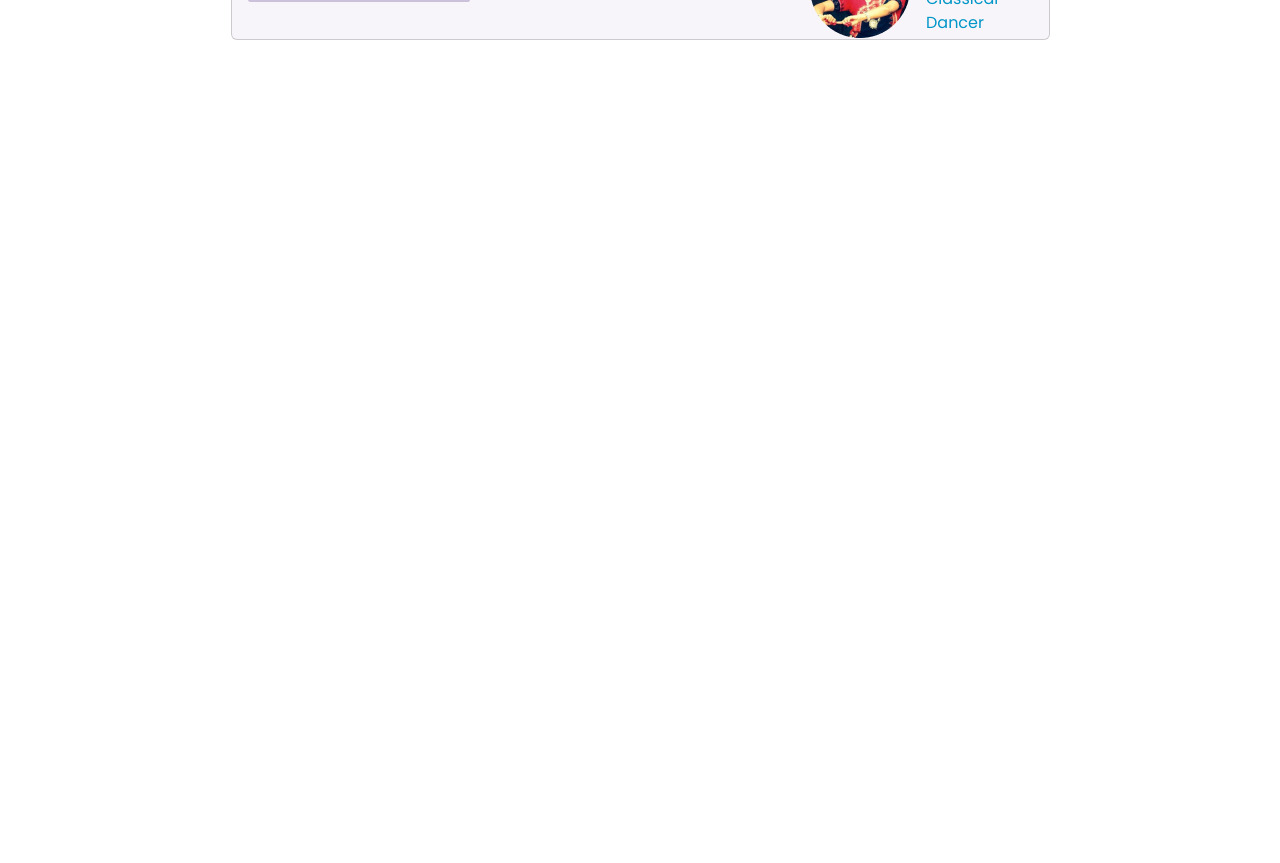
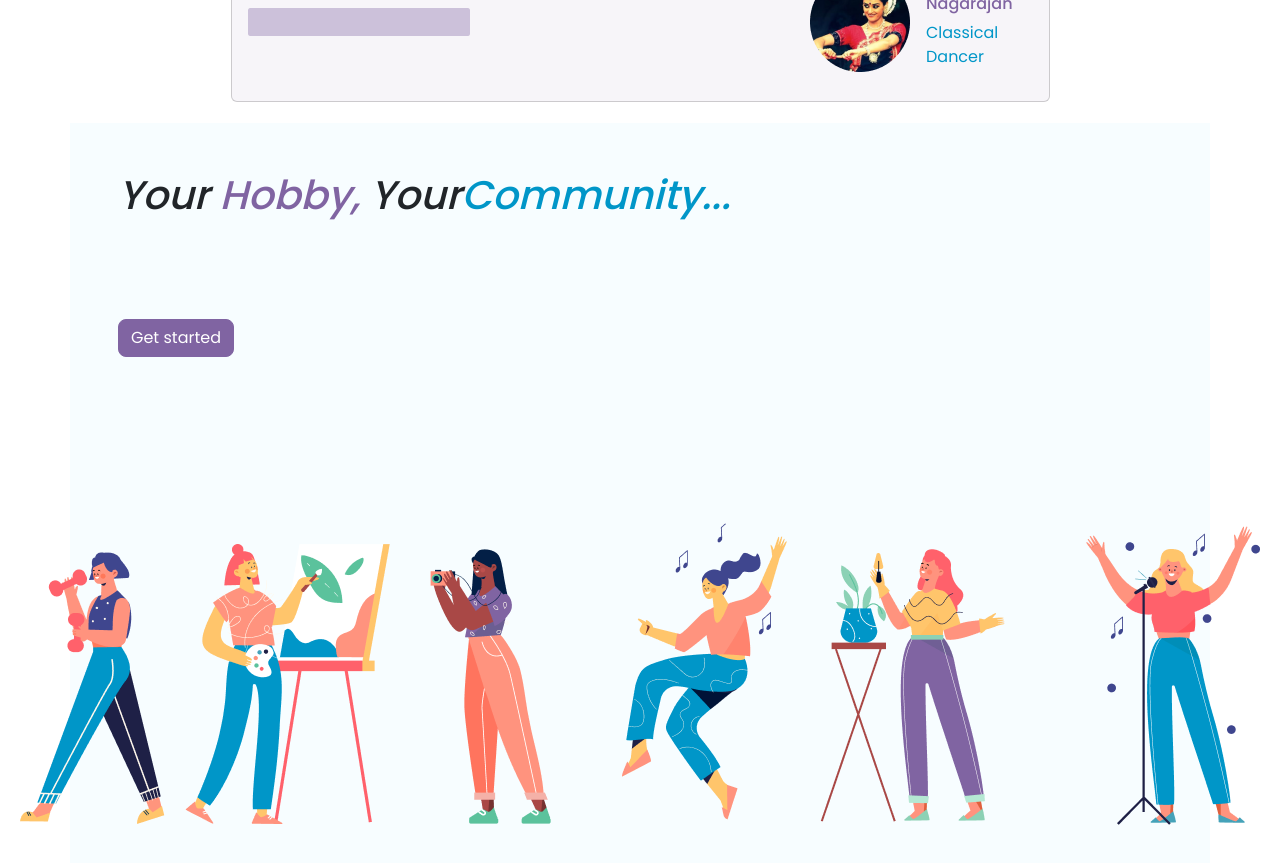
Before and after one commit to sumitrapaul/hobbycue-react, a React (Vite) app: page / in a window 1280 px wide. Shown: the part 2100-2963 px from the top of the page. Before the commit the page ends 2175 px from the top, so only its background shows below. Built offline with nearby package versions, Linux system fonts and the light colour scheme.

Commit message:
hobbies section added

```diff
--- a/src/Pages/Home/Home.jsx
+++ b/src/Pages/Home/Home.jsx
@@ -1,6 +1,7 @@
 import AddOwn from "../../components/AddOwn/AddOwn";
 import Banner from "../../components/Banner/Banner";
 import Explores from "../../components/Explores/Explores";
+import Hobbies from "../../components/Hobbies/Hobbies";
 import Testimonials from "../../components/Testimonials/Testimonials";
 // import Explores from "../../components/Explores/Explores";
 
@@ -12,6 +13,7 @@ const Home = () => {
            <Explores></Explores>
            <AddOwn></AddOwn>
            <Testimonials></Testimonials>
+           <Hobbies></Hobbies>
         </div>
     );
 };
--- /dev/null
+++ b/src/components/Hobbies/Hobbies.jsx
@@ -0,0 +1,44 @@
+const Hobbies = () => {
+  return (
+    <div>
+      <div
+        className="container px-4 d-flex justify-content-center align-items-center position-relative"
+        style={{ height: "100vh" }}
+      >
+      <div className="position-absolute w-100 h-100"  style={{ backgroundColor: "#F7FDFF" }}>
+        <div>
+        <h1
+            style={{ marginBottom: "50px" }}
+            className="text-xl lg:text-5xl fst-italic p-5"
+          >
+            Your <span style={{ color: "#8064A2" }}>Hobby,</span> Your
+            <span style={{ color: "#0096C8" }}>Community...</span>
+          </h1>
+        </div>
+        <div>
+        <button
+            className="btn btn-outline mx-5"
+            style={{
+              border: "1px solid #8064A2",
+              borderRadius: "8px",
+              backgroundColor: "#8064A2",
+              color: "white",
+              margin: "2px"
+            }}
+            type="submit"
+          >
+            Get started
+          </button>
+        </div>
+
+      </div>
+<div className="d-flex justify-content-center align-items-center">
+<img style={{position: "absolute", top: "50%"}} src="/public/Group 99.png" alt="" />
+</div>
+      </div>
+
+    </div>
+  );
+};
+
+export default Hobbies;
--- a/src/components/Testimonials/Testimonials.jsx
+++ b/src/components/Testimonials/Testimonials.jsx
@@ -2,9 +2,9 @@
 
 const Testimonials = () => {
     return (
-        <div>
+        <div className="mt-5">
             <div className="container px-4 d-flex justify-content-center align-items-center" style={{ height: "450px", backgroundColor: "#FFFFFF" }}>
-      <div style={{height: "380px", backgroundColor: "#F7F5F9"}} className="card w-75 mx-auto">
+      <div style={{backgroundColor: "#F7F5F9"}} className="card w-75 mx-auto">
         <div className="card-body">
             <div className="d-flex gap-4 mb-4">
             <div className="d-flex justify-conternt-center align-items-center"><img className="w-100" src="/public/quote.png" alt="" /></div>
```
Also changed, not shown: public/Group 99.png (added).
